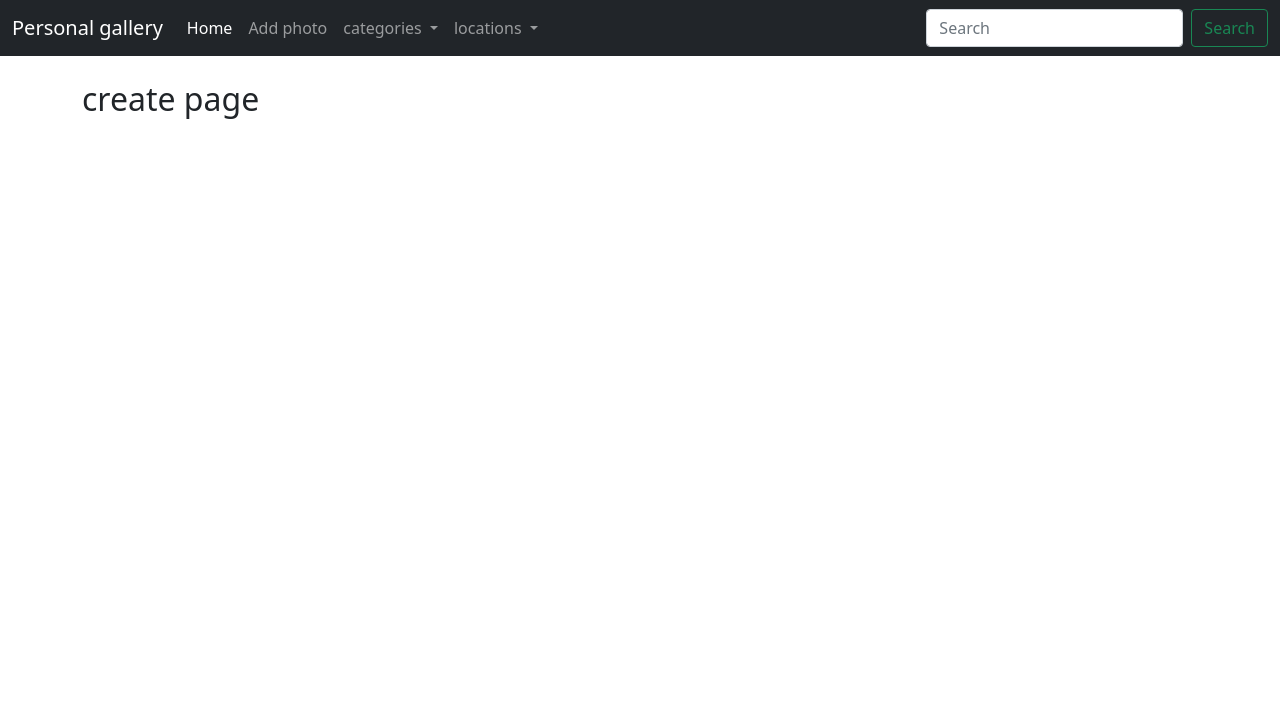
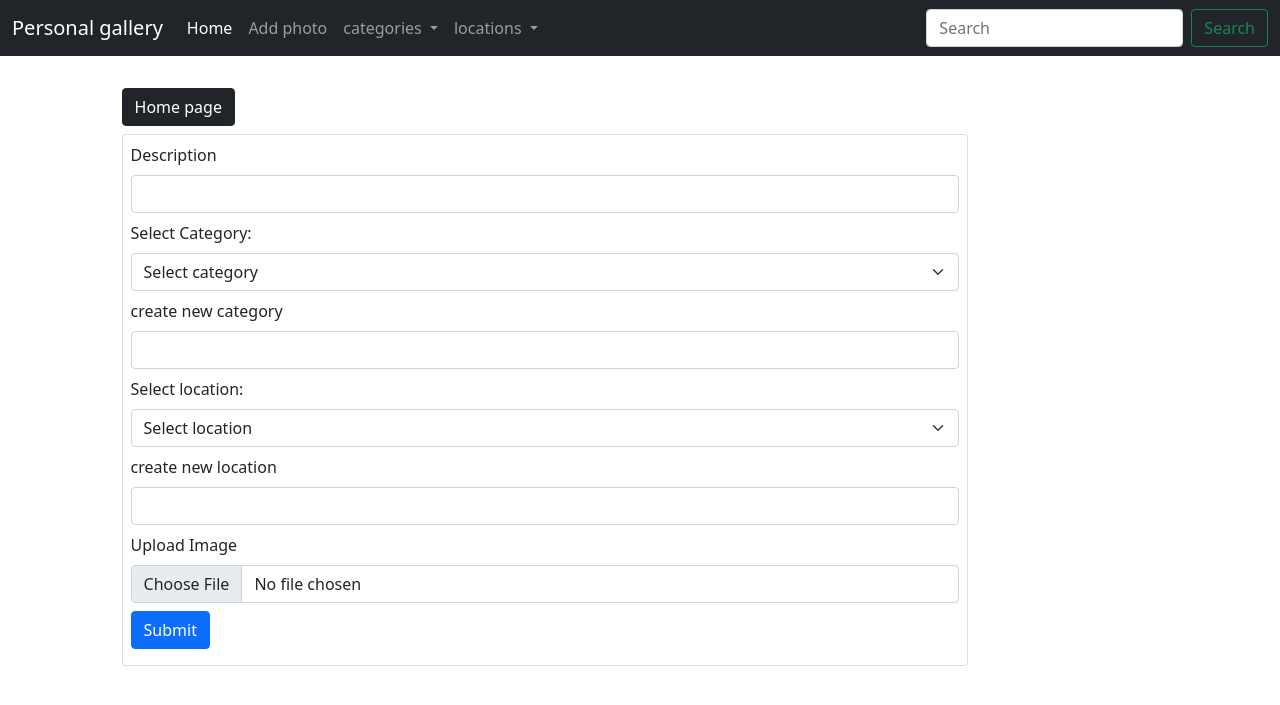
Before and after one commit to Clinton-dev/photoshare-gallery, a Django app: page /create/ in a window 1280 px wide. Shown: the top 705 px of the page. Run offline with Django 4.2, Linux system fonts and the light colour scheme; data that the repository does not hold is empty.

Commit message:
Add create form

```diff
--- a/gallery/templates/gallery/create.html
+++ b/gallery/templates/gallery/create.html
@@ -1,5 +1,49 @@
 {% extends "gallery/base.html" %}
 
 {% block content %}
-<h2>create page</h2>
+<div class="row justify-content-center">
+    <div class="col-md-11">
+        <a href="{% url 'home' %}" class="btn btn-dark my-2">Home page</a>
+        <div class="card p-2">
+            <form method='POST' action="" enctype="multipart/form-data">
+                {% csrf_token %}
+                <div class="form-group mb-2">
+                    <label for="description" class="form-label">Description</label>
+                    <input required name='description' class="form-control" type="text" id="description">
+                </div>
+                <div class="form-group mb-2">
+                    <label class="form-label">Select Category:</label>
+                    <select name='category' class="form-select" aria-label="Default select example">
+                        <option value='none'>Select category</option>
+                        {% for category in categories %}
+                        <option value='{{category.id}}' selected>{{category.name}}</option>
+                        {% endfor %}
+                    </select>
+                </div>
+                <div class="form-group mb-2">
+                    <label for="category_new" class="form-label">create new category</label>
+                    <input name='category_new' class="form-control" type="text" id="category_new">
+                </div>
+                <div class="form-group mb-2">
+                    <label class="form-label">Select location:</label>
+                    <select name='location' class="form-select" aria-label="Default select example">
+                        <option value='none'>Select location</option>
+                        {% for location in locations %}
+                        <option value='{{location.id}}' selected>{{location.name}}</option>
+                        {% endfor %}
+                    </select>
+                </div>
+                <div class="form-group mb-2">
+                    <label for="location_new" class="form-label">create new location</label>
+                    <input name='location_new' class="form-control" type="text" id="location_new">
+                </div>
+                <div class="form-group">
+                    <label for="formFile" class="form-label">Upload Image</label>
+                    <input  required name='image' class="form-control" type="file" id="formFile">
+                </div>
+                <button type="submit" class="btn btn-primary my-2">Submit</button>
+            </form>
+        </div>
+    </div>
+</div>
 {% endblock content %}
--- a/gallery/views.py
+++ b/gallery/views.py
@@ -1,5 +1,4 @@
-from multiprocessing import context
-from django.shortcuts import render
+from django.shortcuts import render, redirect
 from .models import Category, Photo, Location
 
 def get_category():
@@ -24,4 +23,36 @@ def viewPhoto(request, pk):
     return render(request,'gallery/photo.html', {'photo':photo})
 
 def createPhoto(request):
-    return render(request,'gallery/create.html')
+    context = {
+        'categories': get_category,
+        'locations': get_location
+    }
+
+    if request.method == 'POST':
+        data = request.POST
+        image = request.FILES.get('image')
+
+        if data['category'] != 'none':
+            category = Category.objects.get(id=data['category'])
+        elif data['category_new'] != '':
+            category, created = Category.objects.get_or_create(name=data['category_new'])
+        else:
+            category = None
+
+        if data['location'] != 'none':
+            location = Location.objects.get(id=data['location'])
+        elif data['location_new'] != '':
+            location, created = Location.objects.get_or_create(name=data['location_new'])
+        else:
+            location = None
+
+        photo = Photo.objects.create(
+            category = category,
+            location=location,
+            description=data['description'],
+            image=image
+        )
+
+        return redirect('home')
+
+    return render(request,'gallery/create.html', context)
```
